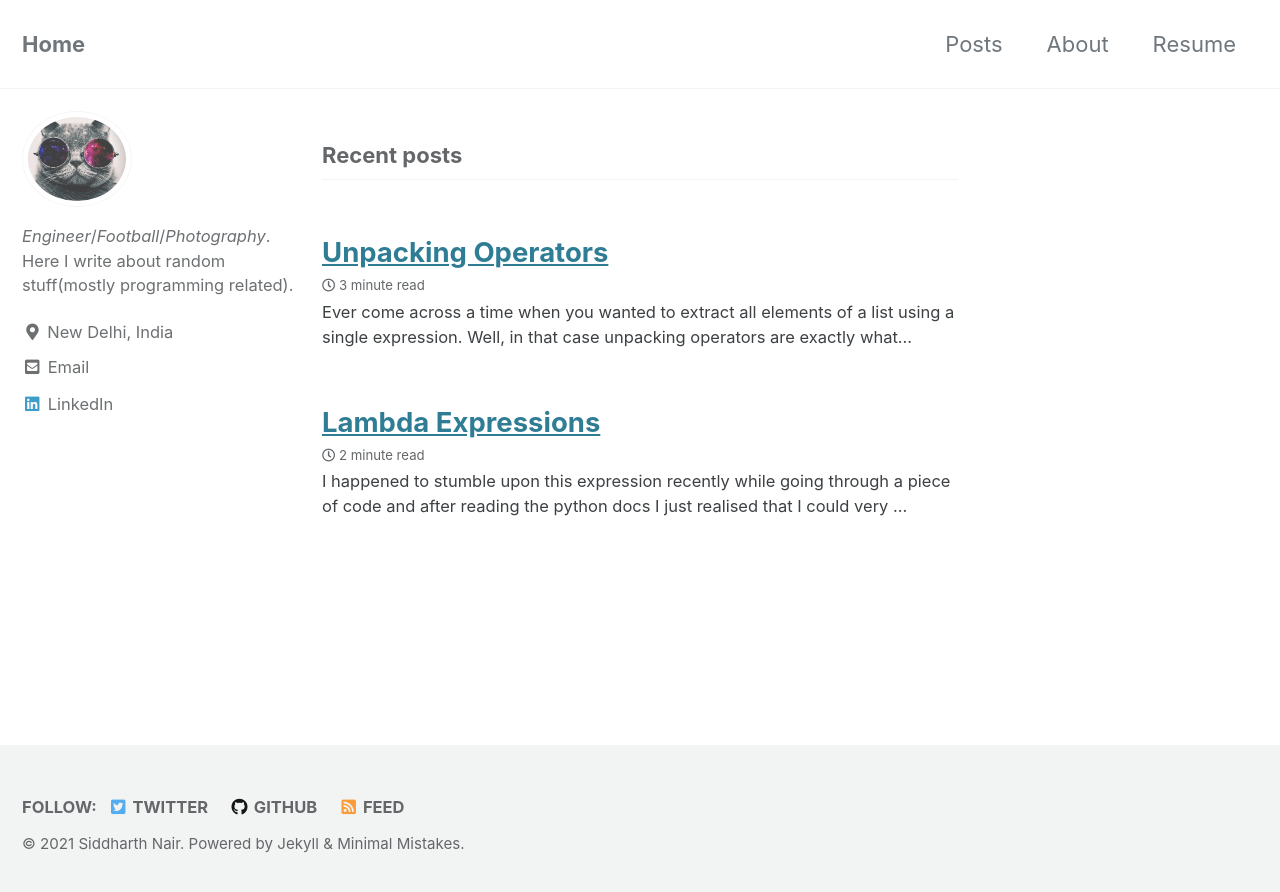
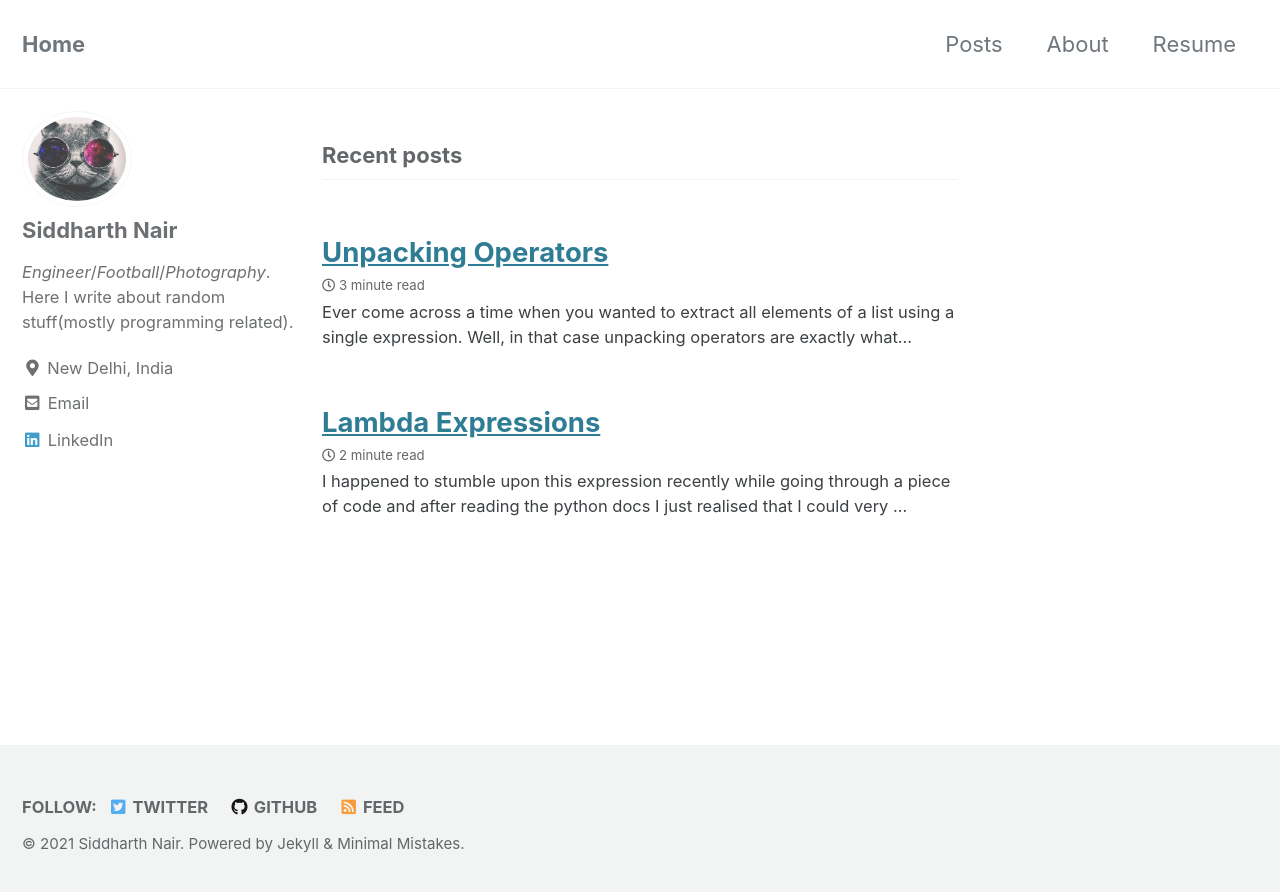
Before and after one commit to siddharth17196/siddharth17196.github.io, a Jekyll site: the page built from index.html, in a window 1280 px wide. Shown: the top 892 px of the page. Built offline with Jekyll 4.4.1, drawn with Linux system fonts in a browser that asks for light colours; cached includes are drawn as plain includes; the list of posts is cut into pages by our own code.

Commit message:
config update

```diff
--- a/_config.yml
+++ b/_config.yml
@@ -93,7 +93,7 @@ analytics:
 
 # Site Author
 author:
-  # name             : "Siddharth Nair"
+  name             : "Siddharth Nair"
   avatar           : "/assets/images/githubss.png"
   bio              : "*Engineer*/*Football*/*Photography*. Here I write about random stuff(mostly programming related)."
   location         : "New Delhi, India"
```
